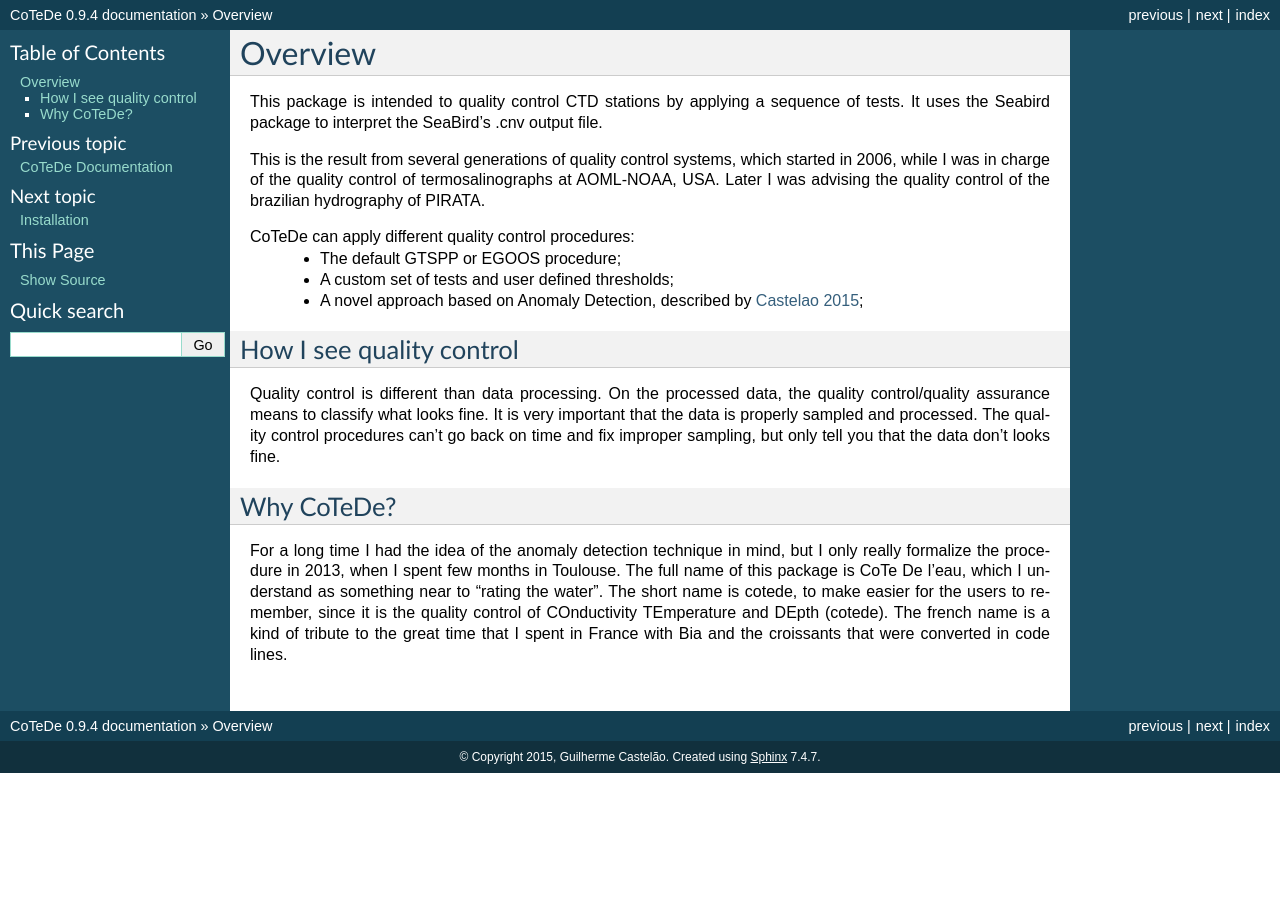
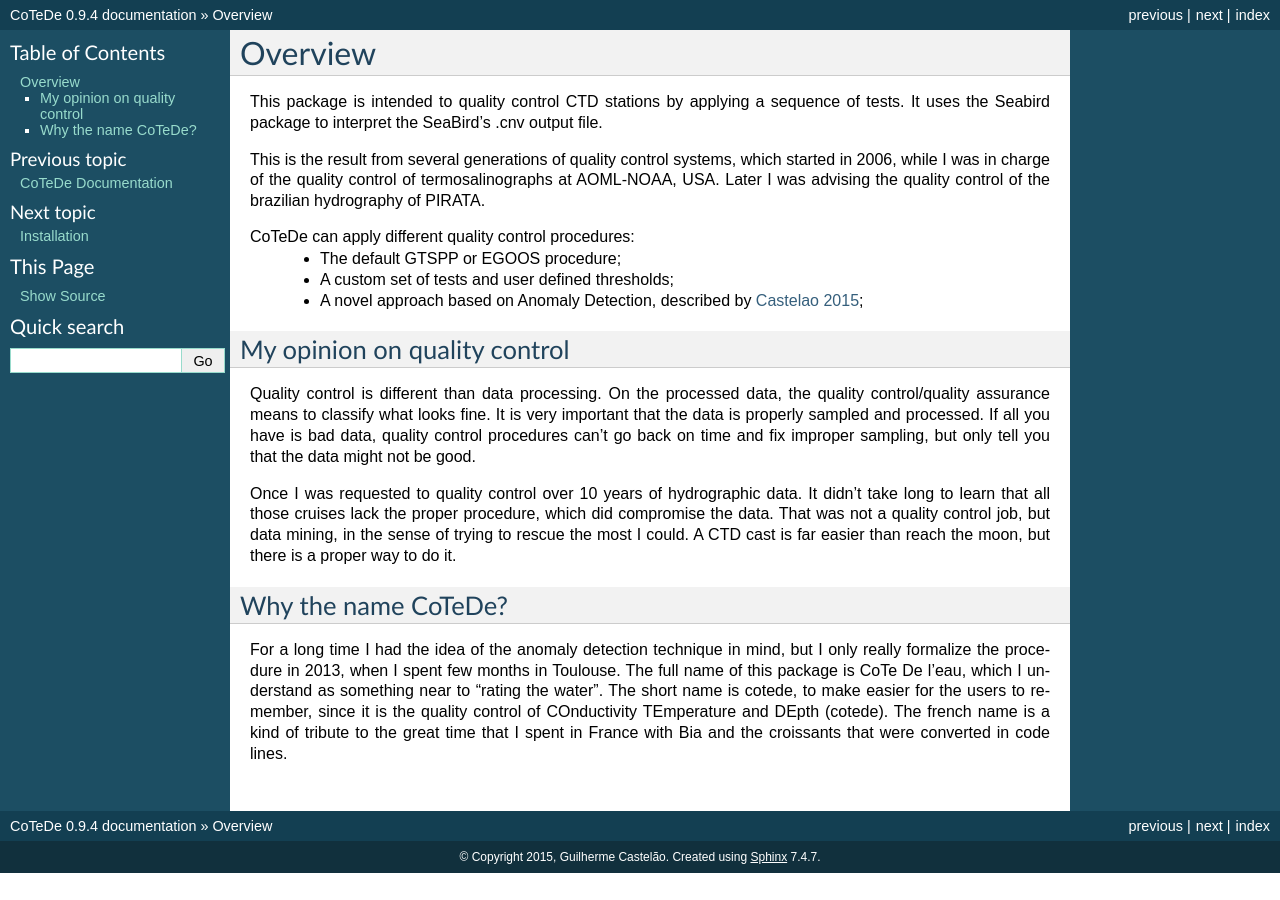
Before and after one commit to castelao/CoTeDe, a Sphinx documentation site: the page built from docs/source/overview.rst, in a window 1280 px wide. Built offline with Sphinx 7.4.7, drawn with Linux system fonts in a browser that asks for light colours; pages that are not in the unit, such as notebooks, are missing from menus.

Commit message:
Editing overview.

```diff
--- a/docs/source/overview.rst
+++ b/docs/source/overview.rst
@@ -16,16 +16,21 @@
   - A custom set of tests and user defined thresholds;
   - A novel approach based on Anomaly Detection, described by `Castelao 2015 <http://arxiv.org/abs/1503.02714>`_;
 
-How I see quality control
--------------------------
+My opinion on quality control
+-----------------------------
 
 Quality control is different than data processing.
 On the processed data, the quality control/quality assurance means to classify what looks fine.
 It is very important that the data is properly sampled and processed.
-The quality control procedures can't go back on time and fix improper sampling, but only tell you that the data don't looks fine.
+If all you have is bad data, quality control procedures can't go back on time and fix improper sampling, but only tell you that the data might not be good.
 
-Why CoTeDe?
------------
+Once I was requested to quality control over 10 years of hydrographic data.
+It didn't take long to learn that all those cruises lack the proper procedure, which did compromise the data.
+That was not a quality control job, but data mining, in the sense of trying to rescue the most I could.
+A CTD cast is far easier than reach the moon, but there is a proper way to do it.
+
+Why the name CoTeDe?
+--------------------
 
 For a long time I had the idea of the anomaly detection technique in mind, but I only really formalize the procedure in 2013, when I spent few months in Toulouse.
 The full name of this package is CoTe De l'eau, which I understand as something near to "rating the water".
```
